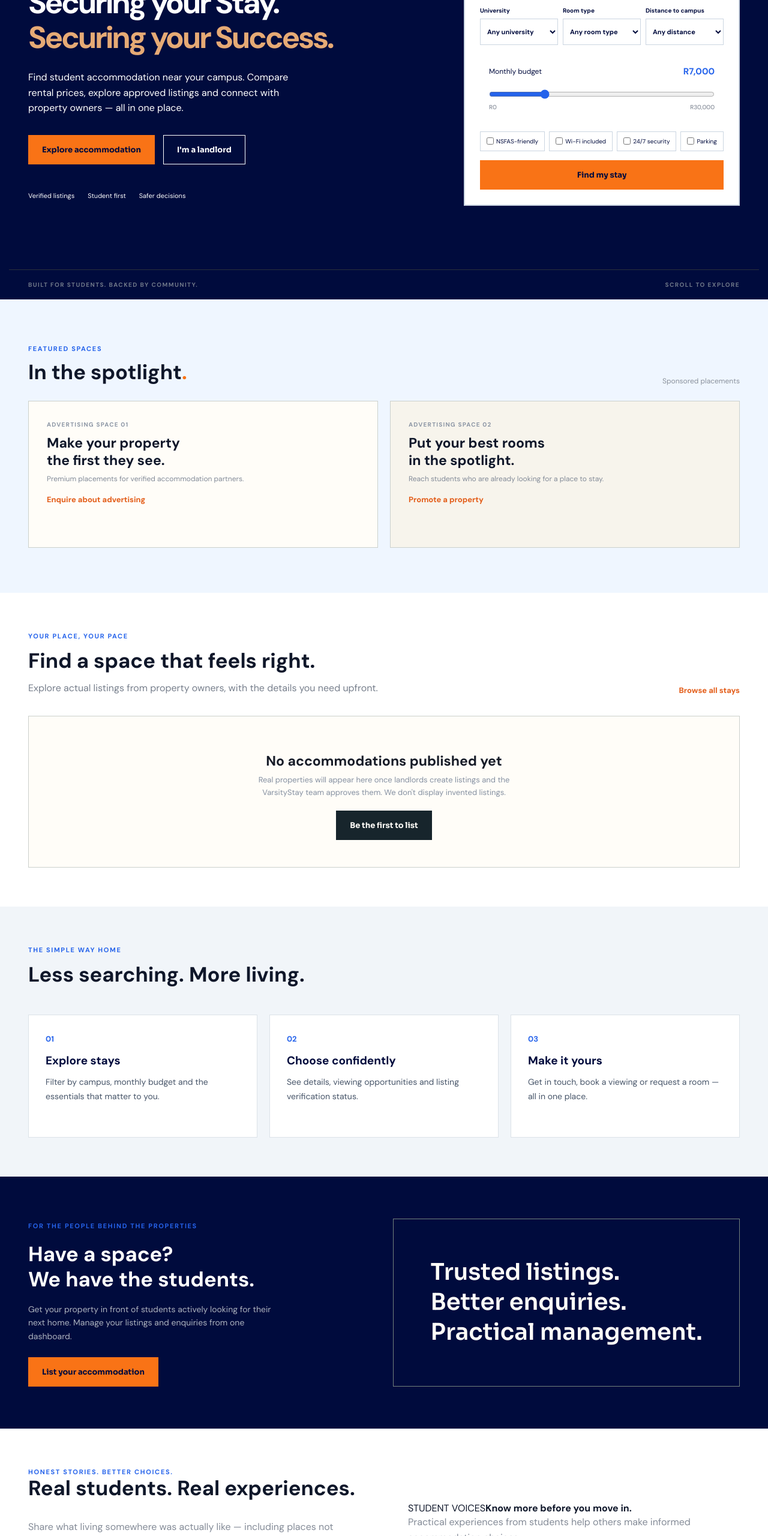
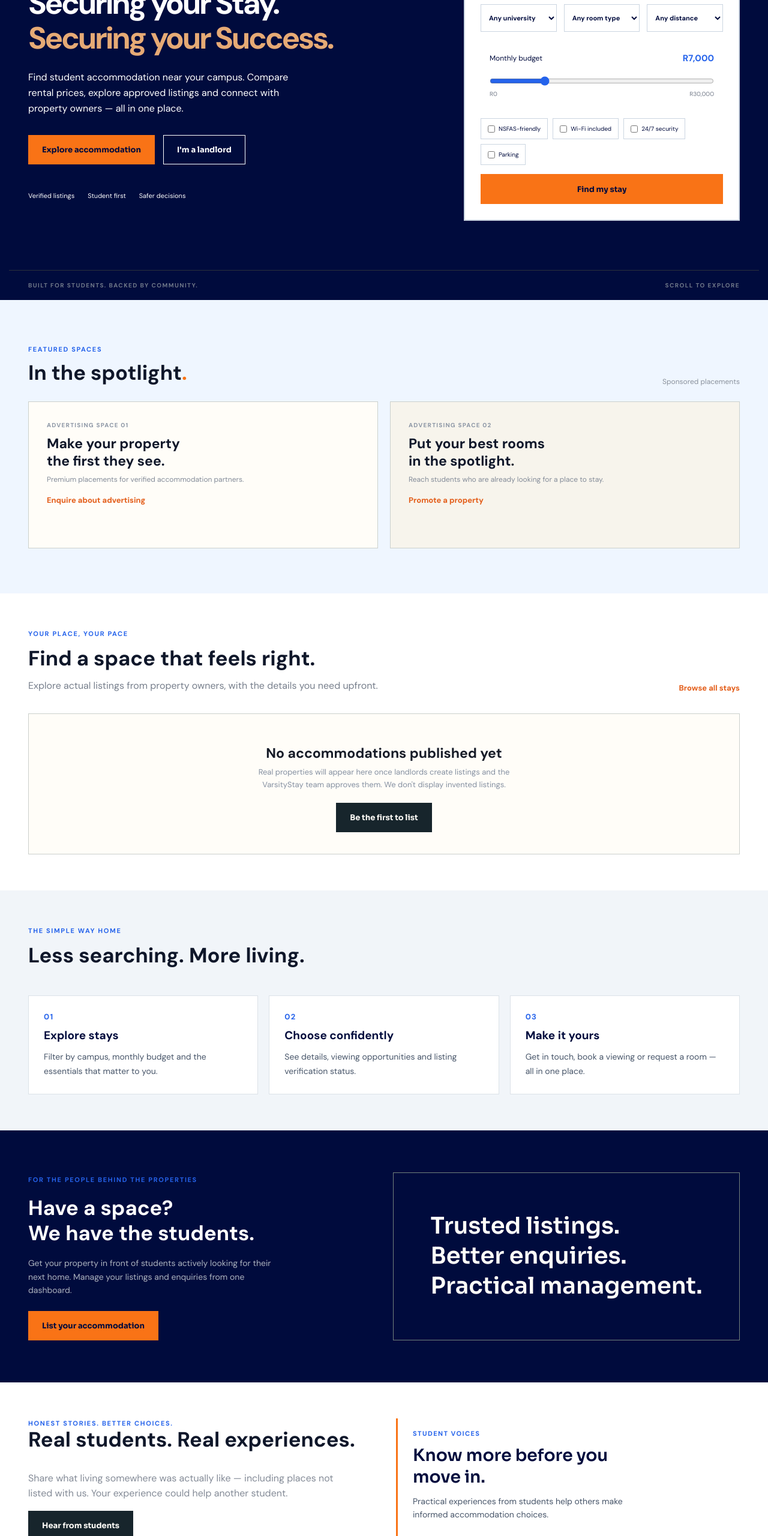
Before and after one commit to VarsityStay-2025/The-Website, a website built with Vite: page index.html in a window 1280 px wide. Shown: the part 240-2800 px from the top of the page at 60% size. Built offline with nearby package versions, Linux system fonts and the light colour scheme; some packages are replaced by stand-ins of ours; no server answers; the database is empty.

Commit message:
Update style.css

```diff
--- a/src/style.css
+++ b/src/style.css
@@ -721,3 +721,42 @@ footer a, footer .brand { color: #FFFFFF !important; }
 .site-header .main-nav a { color:#000B3D !important; }
 @media(max-width:900px) { .steps-grid { grid-template-columns:1fr; } }
 @media(max-width:768px) { .section { padding-top:45px; padding-bottom:45px; } }
+
+
+/* VarsityStay final refinement: original navy, blue and orange */
+:root { --vs-dark:#000B3D; --dark:#000B3D; --ink:#000B3D; --orange:#F97316; --accent:#2563EB; }
+.hero,.interior-hero,.split-feature,footer,.search-card-head,.contact-hero {background:#000B3D !important;}
+/* Remove decorative icon boxes entirely; keep real content visible. */
+.step-icon,.step .step-icon,.step svg,.step i {display:none !important;}
+.step {padding:26px 25px !important; min-height:0 !important; display:flex !important;flex-direction:column;align-items:flex-start;gap:10px;}
+.step-num {display:block !important;margin:0 !important;color:#2563EB !important;font-weight:700;letter-spacing:.1em;}
+.step h3 {margin:0 !important;color:#000B3D !important;}
+.step p {margin:0 !important;color:#475569 !important;max-width:35ch;}
+.steps-grid {align-items:stretch;gap:18px;}
+/* Header and footer typography instead of a tiny, unofficial placeholder logo. */
+.site-header .brand-name {font-family:'Sora','DM Sans',sans-serif;font-weight:700;letter-spacing:-.04em;color:#000B3D !important;font-size:23px;}
+.site-header .brand-highlight {color:#2563EB !important;}
+.footer-wordmark {font-family:'Sora','DM Sans',sans-serif;font-size:25px;letter-spacing:-.04em;font-weight:700;color:#fff;}
+.footer-wordmark span {color:#F97316;}
+.footer-brand {display:inline-flex;align-items:center;min-height:42px;}
+/* Consistent controls and accessible contrast. */
+.search-panel {padding:26px !important;}
+.search-panel .filters-row {gap:12px;}
+.search-panel select {min-width:0;width:100%;height:46px; padding:10px 9px !important;background:#fff !important;color:#000B3D !important;}
+.search-panel label {min-width:0;color:#000B3D !important;}
+.search-panel .amenity-row {gap:8px;display:flex;flex-wrap:wrap;}
+.search-panel .pill-check {display:inline-flex;align-items:center;gap:6px;padding:10px 11px;white-space:nowrap;}
+.search-panel .search-btn {min-height:50px;}
+.account-btn {background:#fff !important;color:#000B3D !important;border:1px solid #000B3D !important;}
+.nav-landlord,.btn.primary,.search-btn {background:#F97316 !important;color:#000B3D !important;border-color:#F97316 !important;}
+/* Real content rather than an empty half-section. */
+.community-teaser .callout-row {align-items:center;gap:40px;}
+.community-side-note {max-width:390px;border-left:3px solid #F97316;padding:18px 0 18px 25px;color:#000B3D;}
+.community-side-note span {display:block;font-size:11px;letter-spacing:.13em;color:#2563EB;font-weight:700;margin-bottom:12px;}
+.community-side-note strong {display:block;font:600 clamp(20px,2.2vw,30px)/1.25 'Sora','DM Sans',sans-serif;}
+.community-side-note p {font-size:14px;color:#475569;margin-top:12px;}
+/* Compact empty listings when no real properties are available. */
+.empty-state {padding:36px 25px !important;min-height:0 !important;}
+.section {padding-top:60px;padding-bottom:60px;}
+@media(max-width:900px){.community-teaser .callout-row {display:block;}.community-side-note {margin-top:30px;max-width:none;}}
+@media(max-width:768px){.site-header .brand-name{font-size:19px;}.search-panel{padding:19px !important;}.steps-grid{grid-template-columns:1fr;}.section{padding-top:45px;padding-bottom:45px;}}
```
